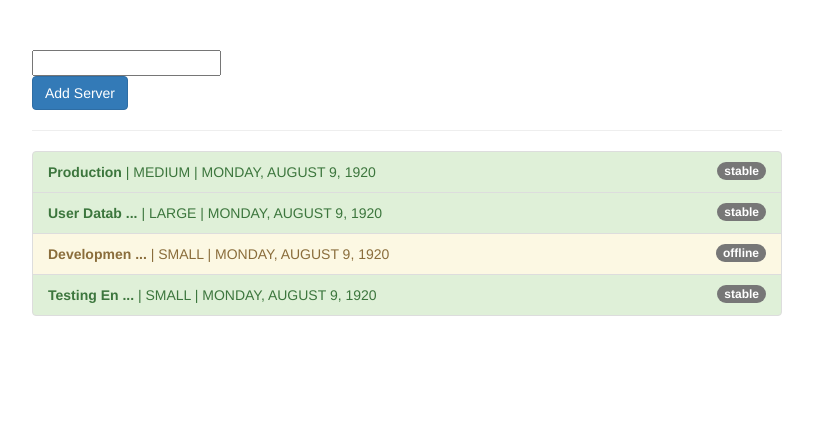
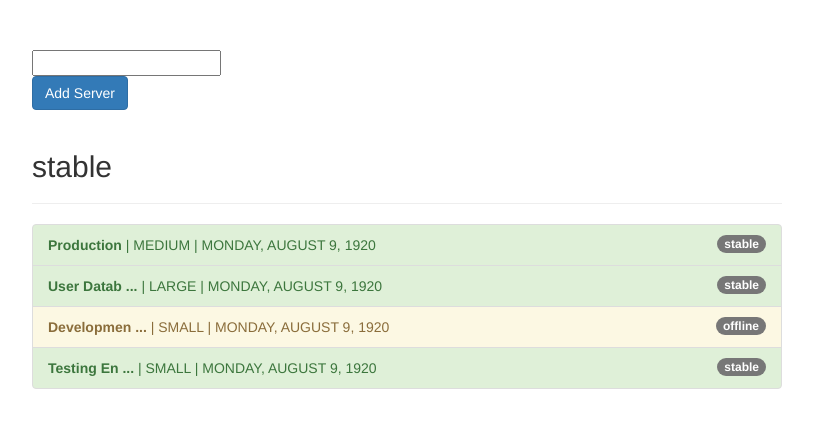
Before and after one commit to sercanKulig/Angular-pipes, an Angular app: page / in a window 1280 px wide. Shown: the top 428 px of the page, without its empty margins (233-1046 px from the left). Built offline with nearby package versions, Linux system fonts and the light colour scheme.

Commit message:
pipe async

```diff
--- a/src/app/app.component.html
+++ b/src/app/app.component.html
@@ -4,6 +4,8 @@
       <input type="text" [(ngModel)]="filteredStatus">
       <br>
       <button class="btn btn-primary" (click)="onAddServer()">Add Server</button>
+      <br><br>
+      <h2> {{ appStatus | async}}</h2>
       <hr>
       <ul class="list-group">
         <li
--- a/src/app/app.component.ts
+++ b/src/app/app.component.ts
@@ -8,6 +8,11 @@ import {ValuesService} from './values.service';
   styleUrls: ['./app.component.css']
 })
 export class AppComponent {
+  appStatus = new Promise((resolve, reject) => {
+    setTimeout(() =>{
+      resolve('stable');
+    }, 2000);
+  });
 
   constructor(private valueService: ValuesService) {}
   servers = this.valueService.getValue();
```
